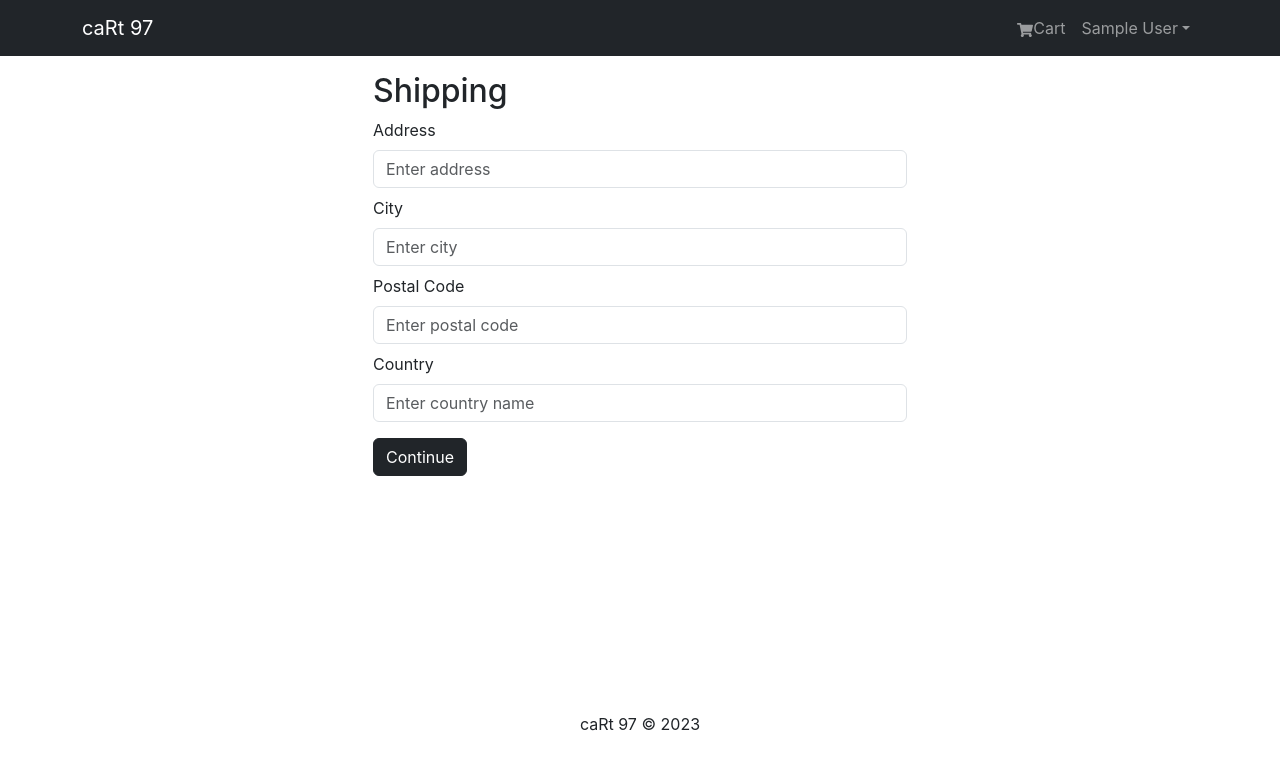
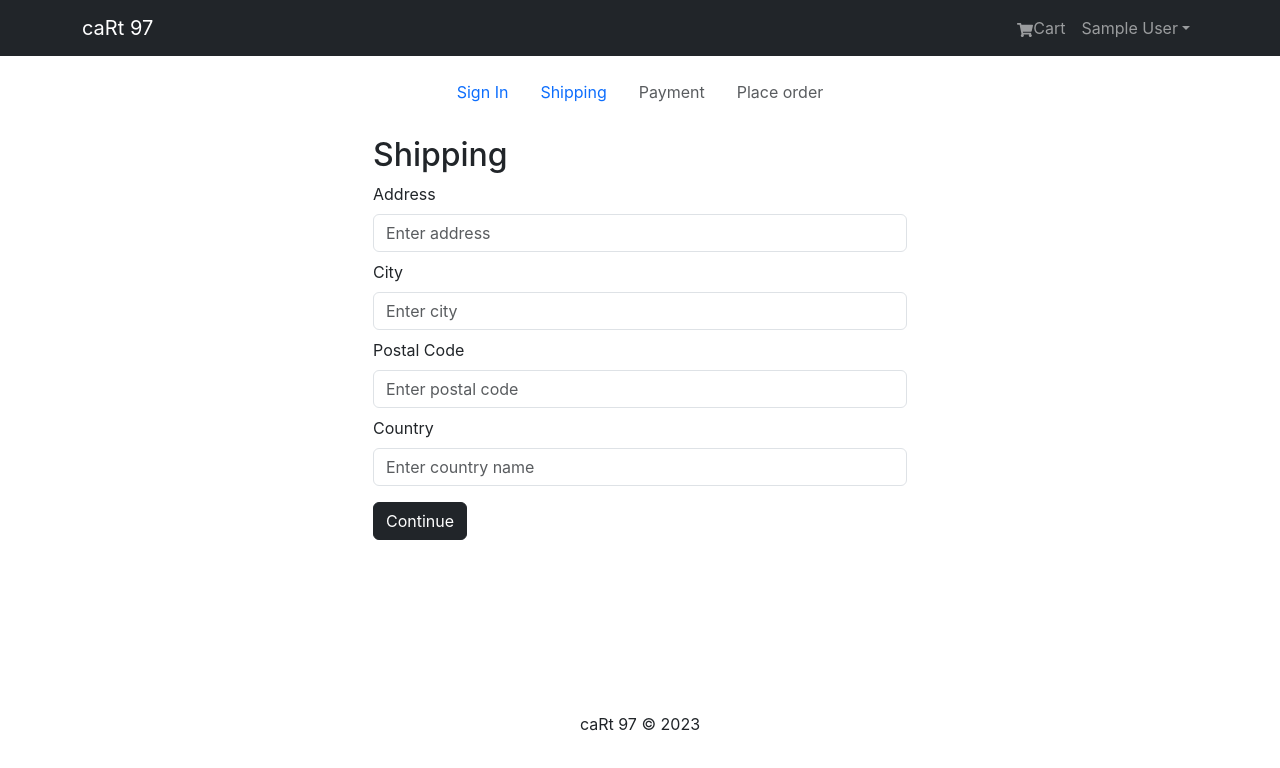
Before and after one commit to rahulp-97/cart97, a React (Create React App) app in the folder frontend/: page /shipping in a window 1280 px wide. Shown: the top 768 px of the page. Built offline with nearby package versions, Linux system fonts and the light colour scheme; sample sign-in values are in the browser's storage.

Commit message:
checkout steps

```diff
--- /dev/null
+++ b/frontend/src/components/CheckoutSteps.js
@@ -0,0 +1,47 @@
+import {Nav} from 'react-bootstrap';
+import {LinkContainer} from 'react-router-bootstrap';
+
+const CheckoutSteps = ({step1, step2, step3, step4}) => {
+  return (
+    <Nav className='justify-content-center mb-4'>
+        <Nav.Item>
+            {step1 ? (
+                <LinkContainer to='/login'>
+                    <Nav.Link>Sign In</Nav.Link>
+                </LinkContainer>
+            ) : (
+                <Nav.Link disabled>Sign In</Nav.Link>
+            )}
+        </Nav.Item>
+        <Nav.Item>
+            {step2 ? (
+                <LinkContainer to='/shipping'>
+                    <Nav.Link>Shipping</Nav.Link>
+                </LinkContainer>
+            ) : (
+                <Nav.Link disabled>Shipping</Nav.Link>
+            )}
+        </Nav.Item>
+        <Nav.Item>
+            {step3 ? (
+                <LinkContainer to='/payment'>
+                    <Nav.Link>Payment</Nav.Link>
+                </LinkContainer>
+            ) : (
+                <Nav.Link disabled>Payment</Nav.Link>
+            )}
+        </Nav.Item>
+        <Nav.Item>
+            {step4 ? (
+                <LinkContainer to='/placeorder'>
+                    <Nav.Link>Place order</Nav.Link>
+                </LinkContainer>
+            ) : (
+                <Nav.Link disabled>Place order</Nav.Link>
+            )}
+        </Nav.Item>
+    </Nav>
+  )
+}
+
+export default CheckoutSteps;
--- a/frontend/src/screens/ShippingScreen.js
+++ b/frontend/src/screens/ShippingScreen.js
@@ -4,6 +4,7 @@
 import {useDispatch, useSelector} from 'react-redux';
 import { useNavigate } from 'react-router-dom';
 import {saveShippingAddress} from '../slices/cartSlice';
+import CheckoutSteps from '../components/CheckoutSteps';
 
 const ShippingScreen = () => {
     const cart = useSelector((state) => state.cart);
@@ -23,6 +24,7 @@
     }
   return (
     <FormContainer>
+        <CheckoutSteps step1 step2 />
         <h2>Shipping</h2>
 
         <Form onSubmit={submitHandler}>
```
